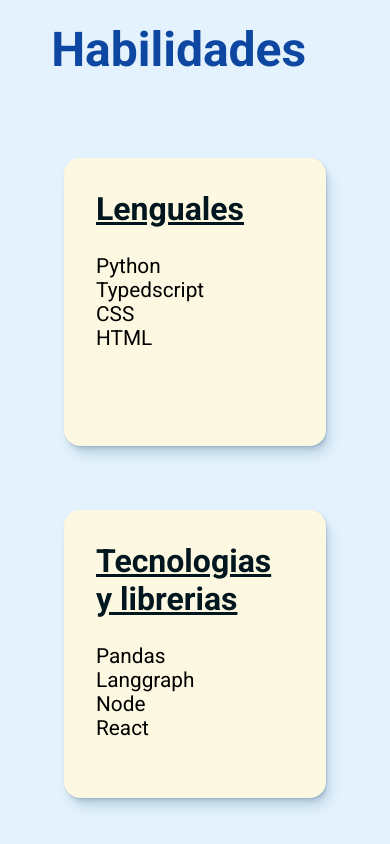
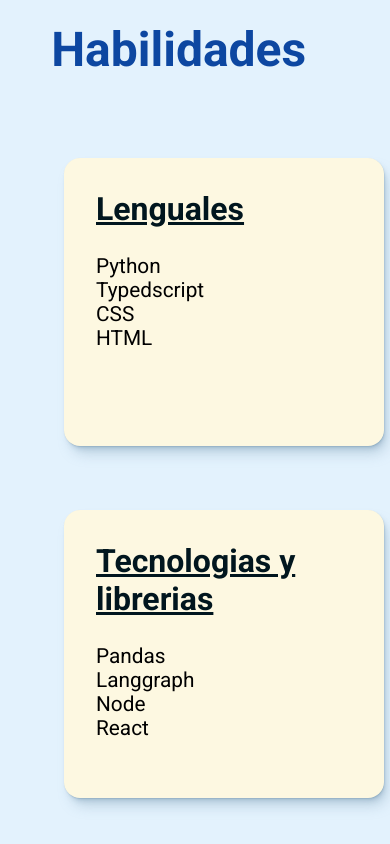
Before and after one commit to Joaquin-Quiroz-Gajardo/Portafolio, a React (Create React App) app: page / in a window 390 px wide. Shown: the part 6100-6944 px from the top of the page. Built offline with nearby package versions, Linux system fonts and the light colour scheme.

Commit message:
habilidades responsive

```diff
--- a/src/App.css
+++ b/src/App.css
@@ -685,6 +685,12 @@ div.habilidades{
   display: flex;
   flex-wrap: wrap;
 }
+@media (max-width: 852px) {
+  div.habilidades{
+  flex-direction: column;
+  align-items: center;
+}
+}
 
 div.habilidades h3{
   text-decoration: underline;
@@ -702,6 +708,12 @@ div.habilidades div{
   padding: 2em;
   margin: 2em;
 }
+
+/* @media (max-width: 852px) {
+  div.habilidades div{
+  width: calc(100% - 4em);
+}
+} */
 
 div.habilidades div li{
   font-size: 1.3em;
```
